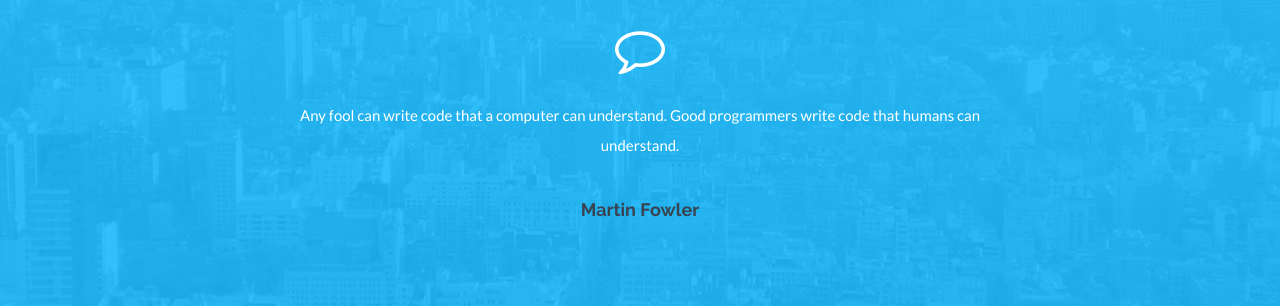
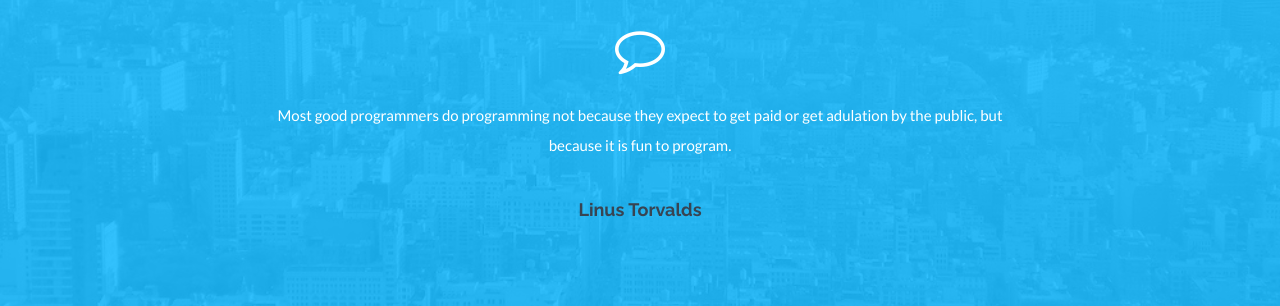
Before and after one commit to RyanBeckett/blog, a Jekyll site: the page built from about.html, in a window 1280 px wide and 1199 px high. Shown: the part 648-954 px from the top of the window. Built offline with Jekyll 4.4.1, drawn with Linux system fonts in a browser that asks for light colours; nearby versions of some CDN libraries.

Commit message:
Updated quote

```diff
--- a/_config.yml
+++ b/_config.yml
@@ -85,8 +85,8 @@ about: "Lorem Ipsum is simply dummy text of the printing and typesetting industr
 
 # Testimonial content. Shown on About page.
 testimonial:
-    message: "Any fool can write code that a computer can understand. Good programmers write code that humans can understand."
-    author: Martin Fowler
+    message: "Most good programmers do programming not because they expect to get paid or get adulation by the public, but because it is fun to program."
+    author: Linus Torvalds
 
 gems:
   - jekyll-redirect-from
```
